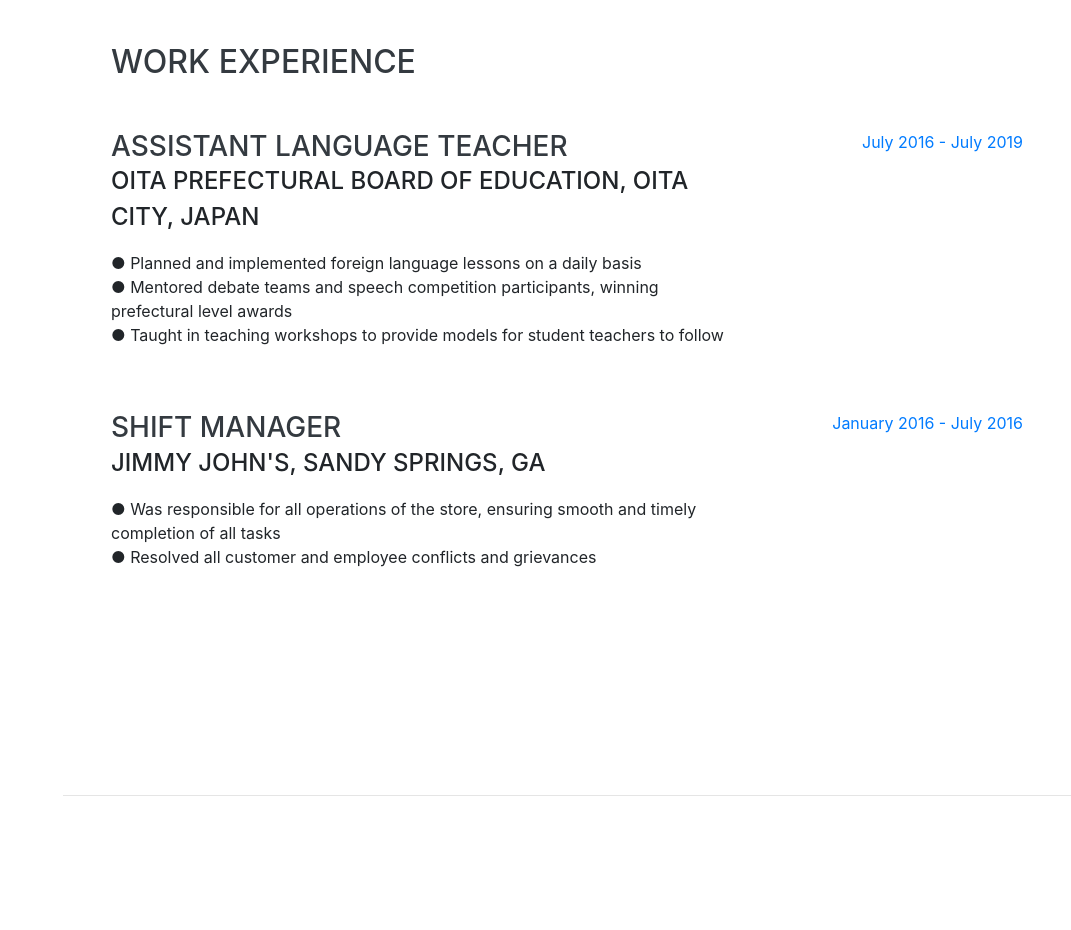
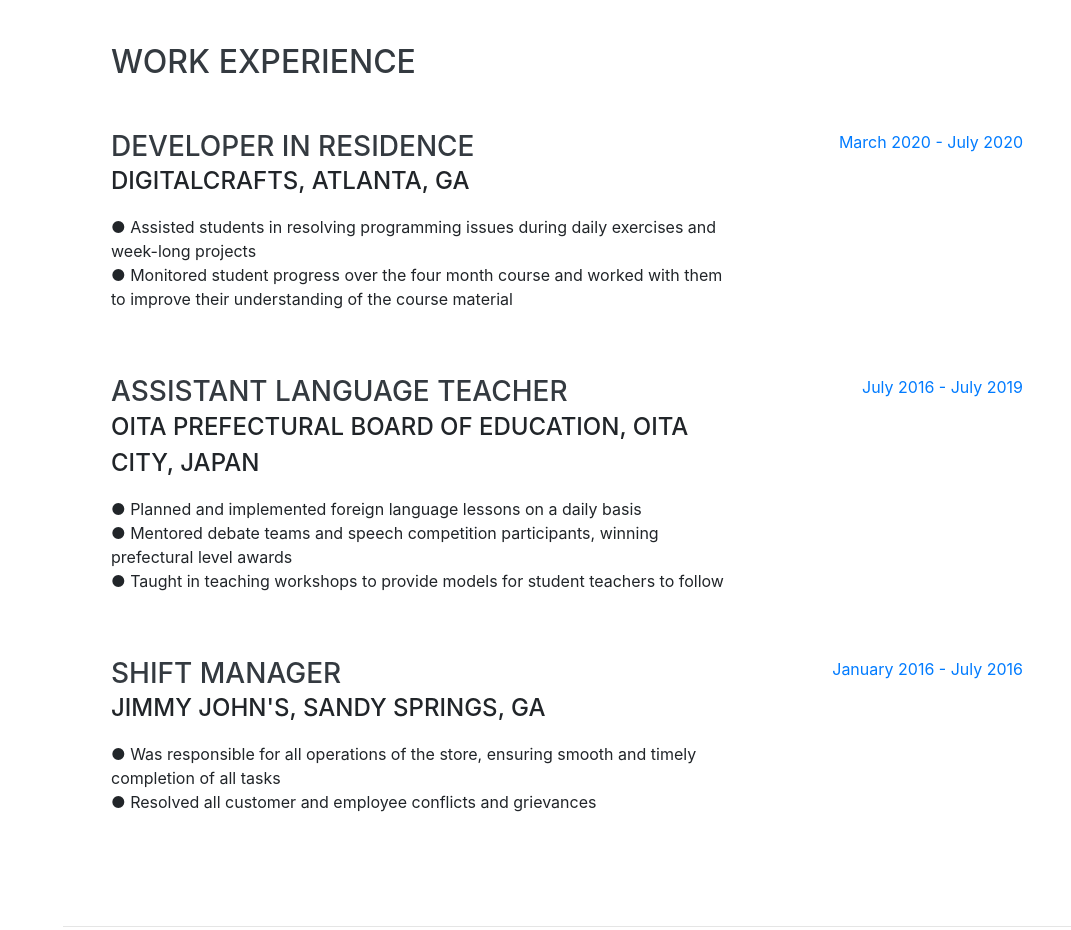
Before and after one commit to newusername1234/portfolio-webpage, a website with bundled scripts: page index.html in a window 1280 px wide. Shown: the part 3740-4670 px from the top of the page, without its empty margins (209-1280 px from the left). Built offline with nearby package versions, Linux system fonts and the light colour scheme; a web font is replaced by a local one.

Commit message:
updates resume and work experience

```diff
--- a/index.html
+++ b/index.html
@@ -77,7 +77,7 @@
           <a target="_blank" href="http://www.github.com/wesleyayer92">
             <i class="fab fa-github"></i>
           </a>
-          <a target="_blank" href="public/Wesley-Ayer-Resume-2020.pdf">
+          <a target="_blank" href="public/WESLEY-AYER-RESUME-2020.pdf">
             <i class="far fa-file"></i>
           </a>
         </div>
@@ -134,6 +134,21 @@
     <section class="resume-section p-3 p-lg-5 d-flex justify-content-center" id="experience">
       <div class="w-100">
         <h2 class="mb-5">Work Experience</h2>
+
+        <div class="resume-item d-flex flex-column flex-md-row justify-content-between mb-5">
+          <div class="resume-content">
+            <h3 class="mb-0">Developer in Residence</h3>
+            <div class="subheading mb-3">DigitalCrafts, Atlanta, GA</div>
+            <p>
+              ● Assisted students in resolving programming issues during daily exercises and week-long projects
+              <br>
+              ● Monitored student progress over the four month course and worked with them to improve their understanding of the course material
+            </p>
+          </div>
+          <div class="resume-date text-md-right">
+            <span class="text-primary">March 2020 - July 2020</span>
+          </div>
+        </div>
 
         <div class="resume-item d-flex flex-column flex-md-row justify-content-between mb-5">
           <div class="resume-content">
```
Also changed, not shown: 2 other files.
